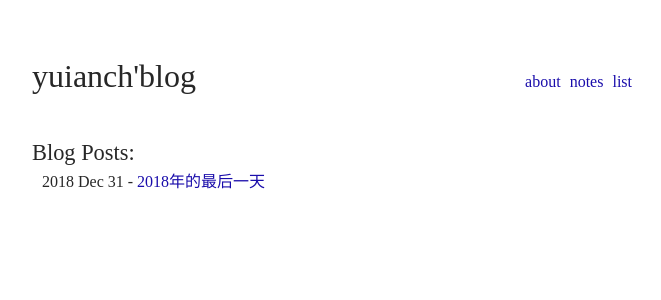
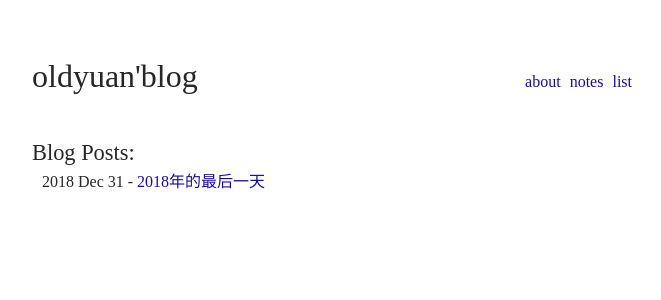
Before and after one commit to yrir/oldyuan.com, a Jekyll site: the page built from index.html, in a window 1280 px wide. Shown: the top 300 px of the page, without its empty margins (308-969 px from the left). Built offline with Jekyll 4.4.1, drawn with Linux system fonts in a browser that asks for light colours; some web fonts are replaced.

Commit message:
Update _config.yml

```diff
--- a/_config.yml
+++ b/_config.yml
@@ -3,7 +3,7 @@ permalink: /blog/:title
 
 
 # My variables
-name: yuianch'blog
+name: oldyuan'blog
 description: 世界是美好的，甚至黑暗和沉寂也是如此。无论出于什么样环境，都要不断努力，都要学会满足。--海伦·凯勒
 url: https://oldyuan.com
 google_verification: null
```
